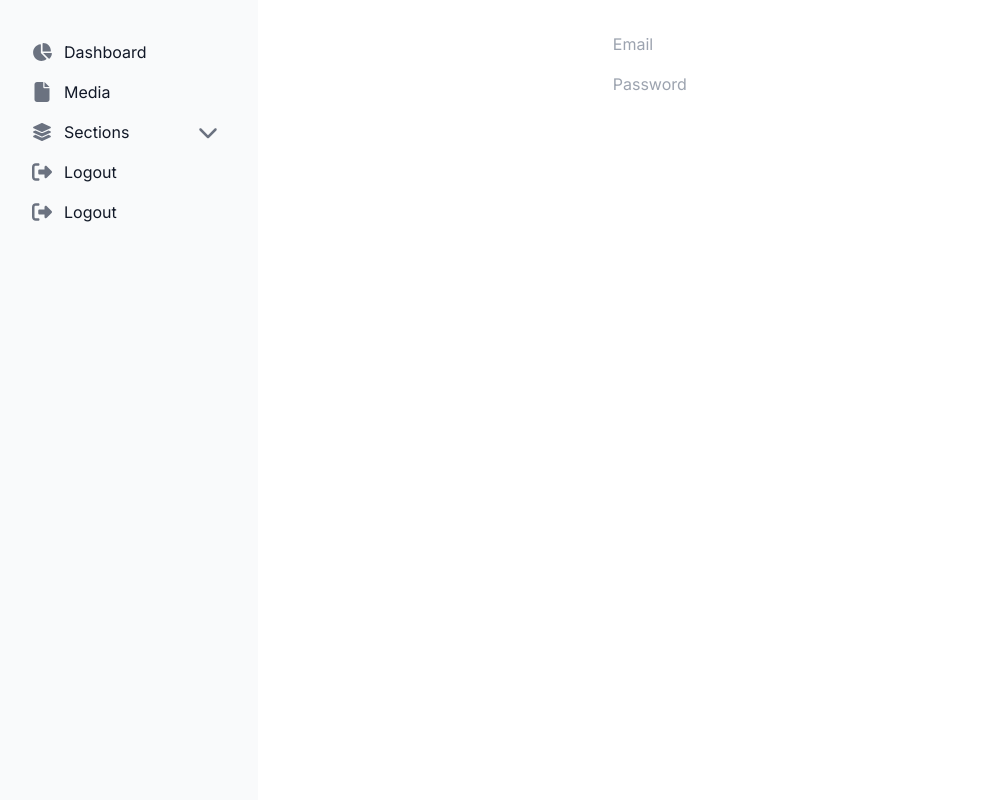
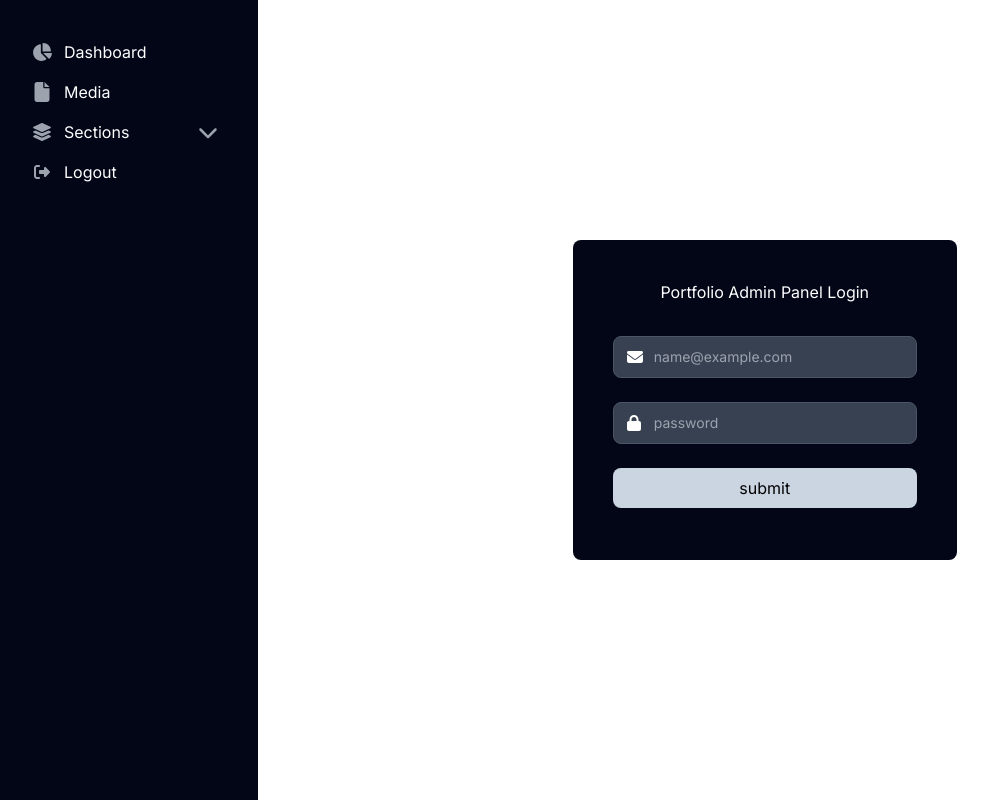
Before and after one commit to arshia-eskandari/portfolio-admin, a Next.js app: page /login in a window 1280 px wide. Shown: the whole page, without its empty margins (8-996 px from the left). Built offline with nearby package versions, Linux system fonts and the light colour scheme.

Commit message:
redesign

```diff
--- a/src/app/globals.css
+++ b/src/app/globals.css
@@ -26,8 +26,6 @@ body {
   text-rendering: optimizeSpeed;
   line-height: 1.5;
   font-family: "Inter", sans-serif;
-  background-color: white;
-  color: white;
 }
 
 a:not([class]) {
@@ -61,22 +59,10 @@ select {
   }
 }
 
-.dropdown-button:focus + .dropdown-menu {
-  display: block; /* Show the dropdown menu when the button is focused */
+input:-webkit-autofill,
+input:-webkit-autofill:hover,
+input:-webkit-autofill:focus,
+input:-webkit-autofill:active {
+    transition: background-color 5000s ease-in-out 0s;
+    -webkit-text-fill-color: white !important;
 }
-
-.hiddenTransition {
-  transition:
-    visibility 0s linear 0.5s,
-    opacity 0.5s linear;
-  opacity: 0;
-  visibility: hidden;
-}
-
-.visibleTransition {
-  transition:
-    visibility 0s linear 0s,
-    opacity 0.5s linear;
-  opacity: 1;
-  visibility: visible;
-}
--- a/src/app/login/loginAction.ts
+++ b/src/app/login/loginAction.ts
@@ -11,12 +11,14 @@ interface LoginErrors {
 
 export const login = async (
   _: LoginErrors,
-  formData: FormData
+  formData: FormData,
 ): Promise<LoginErrors> => {
   const email = formData.get("email")?.valueOf();
   const password = formData.get("password")?.valueOf();
 
   const result = loginValidationSchema.safeParse({ email, password });
+
+  console.log({ result: JSON.stringify(result), email, password });
 
   if (result.success) {
     return { success: true };
--- a/src/app/login/page.tsx
+++ b/src/app/login/page.tsx
@@ -1,52 +1,41 @@
-"use client"
+"use client";
 import React from "react";
 import { loginValidationSchema } from "./loginValidationSchema";
 import { useFormState } from "react-dom";
 import FieldError from "@/components/FieldError/FieldError";
 import { login } from "./loginAction";
+import Button from "@/components/Button/Button";
+import TextInput from "@/components/TextInput/TextInput";
 
 export default function Login() {
   const [state, formAction] = useFormState(login, { success: false });
   return (
-    <form action={formAction} className="p-4 max-w-sm mx-auto">
-      <label className="input input-bordered flex items-center gap-2 mb-4">
-        <svg
-          xmlns="http://www.w3.org/2000/svg"
-          viewBox="0 0 16 16"
-          fill="currentColor"
-          className="w-4 h-4 opacity-70"
-        >
-          <path d="M8 8a3 3 0 1 0 0-6 3 3 0 0 0 0 6ZM12.735 14c.618 0 1.093-.561.872-1.139a6.002 6.002 0 0 0-11.215 0c-.22.578.254 1.139.872 1.139h9.47Z" />
-        </svg>
-        <input type="email" className="grow" placeholder="Email" name="email" />
-      </label>
-      <FieldError errors={state?.errors?.email} />
-
-      <label className="input input-bordered flex items-center gap-2 mb-4">
-        <svg
-          xmlns="http://www.w3.org/2000/svg"
-          viewBox="0 0 16 16"
-          fill="currentColor"
-          className="w-4 h-4 opacity-70"
-        >
-          <path
-            fillRule="evenodd"
-            d="M14 6a4 4 0 0 1-4.899 3.899l-1.955 1.955a.5.5 0 0 1-.353.146H5v1.5a.5.5 0 0 1-.5.5h-2a.5.5 0 0 1-.5-.5v-2.293a.5.5 0 0 1 .146-.353l3.955-3.955A4 4 0 1 1 14 6Zm-4-2a.75.75 0 0 0 0 1.5.5.5 0 0 1 .5.5.75.75 0 0 0 1.5 0 2 2 0 0 0-2-2Z"
-            clipRule="evenodd"
-          />
-        </svg>
-        <input
+    <div className="flex h-full w-full justify-center">
+      <form
+        action={formAction}
+        className="h-80 w-96 max-w-sm self-center rounded-lg bg-slate-950 p-10"
+      >
+        <h1 className="pb-8 text-center text-white">
+          Portfolio Admin Panel Login
+        </h1>
+        <TextInput
+          name="email"
+          type="email"
+          containerClassName={state?.errors?.email ? "mb-2" : ""}
+        />
+        <FieldError errors={state?.errors?.email} />
+        <TextInput
+          name="password"
           type="password"
-          className="grow"
-          placeholder="Password"
-          name="password"
+          containerClassName={state?.errors?.password ? "mb-2" : ""}
         />
-      </label>
-      <FieldError errors={state?.errors?.password} />
-
-      <button type="submit" className="btn btn-outline">
-        Submit
-      </button>
-    </form>
+        <FieldError errors={state?.errors?.password} />
+        <Button
+          type="submit"
+          text="submit"
+          className="justify-center bg-slate-300 !text-black hover:bg-slate-100"
+        />
+      </form>
+    </div>
   );
 }
--- /dev/null
+++ b/src/app/skills/page.tsx
@@ -0,0 +1,7 @@
+export default function Skills() {
+  return (
+    <div>
+      <h1>Skills</h1>
+    </div>
+  );
+}
--- a/src/components/Button/Button.tsx
+++ b/src/components/Button/Button.tsx
@@ -1,4 +1,4 @@
-"use client"
+"use client";
 import { IconDefinition } from "@fortawesome/free-solid-svg-icons";
 import { FontAwesomeIcon } from "@fortawesome/react-fontawesome";
 import { FC } from "react";
@@ -6,24 +6,36 @@ import { FC } from "react";
 interface IButtonProp {
   text: string;
   icon?: IconDefinition;
-  textAlign?: "left" | "center" | "right";
-  onClick: () => void;
+  className?: string;
+  type?: "submit" | "reset";
+  onClick?: () => void;
 }
 
-const Button: FC<IButtonProp> = ({ text, icon, textAlign, onClick }) => {
+const Button: FC<IButtonProp> = ({
+  text,
+  icon,
+  className = "justify-start",
+  type,
+  onClick,
+}) => {
   return (
     <>
-      <button
-        onClick={onClick}
-        className={`dropdown-button w-full flex items-center justify-${textAlign} p-2 text-gray-900 rounded-lg dark:text-white hover:bg-gray-100 dark:hover:bg-gray-700 group group-hover focus:outline-none`}
+      <button onClick={onClick} type={type} className="w-full dropdown-button">
+        <div
+          className={`group-hover group flex w-full items-center rounded-lg p-2 text-white hover:bg-gray-700 focus:outline-none ${className}`}
         >
           {icon ? (
             <FontAwesomeIcon
               icon={icon}
-            className="w-5 h-5 text-gray-500 transition duration-75 dark:text-gray-400 group-hover:text-gray-900 dark:group-hover:text-white"
+              className="w-5 text-gray-400 duration-75 h-5transition group-hover:text-white"
             />
           ) : null}
+          {type === "submit" ? (
+            <span>{text}</span>
+          ) : (
             <span className="ms-3">{text}</span>
+          )}
+        </div>
       </button>
     </>
   );
--- a/src/components/DropdownButton/DropdownButton.tsx
+++ b/src/components/DropdownButton/DropdownButton.tsx
@@ -20,41 +20,34 @@ const DropdownButton: FC<IDropdownButtonProp> = ({
     <>
       <button
         onClick={() => setDropdownOpen(!dropdownOpen)}
-        className="dropdown-button w-full flex items-center justify-between p-2 text-gray-900 rounded-lg dark:text-white hover:bg-gray-100 dark:hover:bg-gray-700 group group-hover focus:outline-none"
+        className="dropdown-button w-full flex items-center justify-between p-2 rounded-lg text-white hover:bg-gray-700 group group-hover focus:outline-none"
       >
         <div className="flex items-center">
           {icon ? (
             <FontAwesomeIcon
               icon={icon}
-              className="w-5 h-5 text-gray-500 transition duration-75 dark:text-gray-400 group-hover:text-gray-900 dark:group-hover:text-white"
+              className="w-5 h-5 text-g transition duration-75 text-gray-400 group-hover:text-white"
             />
           ) : null}
           <span className="ms-3">{text}</span>
         </div>
         <FontAwesomeIcon
           icon={faChevronDown}
-          className={`w-5 h-5 text-gray-500 transition duration-75 dark:text-gray-400 group-hover:text-gray-900 dark:group-hover:text-white ${
+          className={`w-5 h-5 transition duration-75 text-gray-400 group-hover:text-white ${
             dropdownOpen
               ? "transition-transform duration-500 rotate-180"
               : "transition-transform duration-500 rotate-0"
           }`}
         />
       </button>
-      <ul
+      <div
         id="dropdown-items"
         className={`${
           dropdownOpen ? "block" : "hidden"
-        } transition duration-500 py-2 space-y-2`}
+        } transition duration-500 py-2 space-y-2 pl-6`}
       >
-        {dropdownItems.map((item, i) => (
-          <li
-            className="flex items-center w-full ps-4 text-gray-900 transition duration-75 rounded-lg pl-11 group hover:bg-gray-100 dark:text-white dark:hover:bg-gray-700"
-            key={i}
-          >
-            {item}
-          </li>
-        ))}
-      </ul>
+        {dropdownItems.map((item, i) => item)}
+      </div>
     </>
   );
 };
--- a/src/components/FieldError/FieldError.tsx
+++ b/src/components/FieldError/FieldError.tsx
@@ -8,13 +8,13 @@ const FieldError: FC<IFieldErrors> = ({ errors }) => {
   if (!errors) return null;
 
   return (
-    <div className="p-2">
-      {errors.map((error, i) => (
-        <p className="text-tiny text-red-400 list-item" key={error + i}>
-          {error}
+    <>
+      {errors?.map((error) => (
+        <p className="mb-4 text-sm text-red-600 dark:text-red-500" key={error}>
+          <span className="font-medium">{error}</span>
         </p>
       ))}
-    </div>
+    </>
   );
 };
 
--- a/src/components/Link/Link.tsx
+++ b/src/components/Link/Link.tsx
@@ -15,17 +15,16 @@ const SidebarLink: FC<ISidebarLinksProp> = ({
   href = "/not-found",
 }) => {
   return (
-    <Link
-      href={href}
-      className="flex items-center p-2 text-gray-900 rounded-lg dark:text-white hover:bg-gray-100 dark:hover:bg-gray-700 group group-hover"
-    >
+    <Link href={href}>
+      <div className="flex items-center p-2 rounded-lg text-white hover:bg-gray-700 group group-hover">
         {icon ? (
           <FontAwesomeIcon
             icon={icon}
-          className="w-5 h-5 text-gray-500 transition duration-75 dark:text-gray-400 group-hover:text-gray-900 dark:group-hover:text-white"
+            className="w-5 h-5 transition duration-75 text-gray-400 group-hover:text-white"
           />
         ) : null}
         <span className="ms-3">{text}</span>
+      </div>
     </Link>
   );
 };
--- a/src/components/Sidebar/Sidebar.tsx
+++ b/src/components/Sidebar/Sidebar.tsx
@@ -17,8 +17,8 @@ import Button from "../Button/Button";
 const Sidebar = () => {
   return (
     <div
-      id="default-sidebar"
-      className="h-screen w-80 overflow-y-auto bg-gray-50 dark:bg-slate-900 p-8"
+      id="sidebar"
+      className="h-screen w-80 overflow-y-auto bg-slate-950 p-8"
       aria-label="Sidebar"
     >
       <Link href="/" text="Dashboard" icon={faPieChart} />
@@ -27,12 +27,7 @@ const Sidebar = () => {
         text="Sections"
         icon={faLayerGroup}
         dropdownItems={[
-          <Link
-            href="/hero"
-            text="Hero"
-            icon={faStar}
-            key={"hero-section"}
-          />,
+          <Link href="/hero" text="Hero" icon={faStar} key={"hero-section"} />,
           <Link
             href="/about"
             text="About"
@@ -59,8 +54,13 @@ const Sidebar = () => {
           />,
         ]}
       />
-      <Link href="/login" text="Logout" icon={faRightFromBracket} />
-      <Button onClick={() => {}}  text="Logout" icon={faRightFromBracket} textAlign="left"/>
+      <Button
+        onClick={() => {
+          console.log("clicked");
+        }}
+        text="Logout"
+        icon={faRightFromBracket}
+      />
     </div>
   );
 };
--- /dev/null
+++ b/src/components/TextInput/TextInput.tsx
@@ -0,0 +1,32 @@
+import { faEnvelope, faLock } from "@fortawesome/free-solid-svg-icons";
+import { FontAwesomeIcon } from "@fortawesome/react-fontawesome";
+import { FC } from "react";
+
+interface ITextInputProps {
+  type: "email" | "password" | "text";
+  name: string;
+  containerClassName?: string;
+}
+
+const TextInput: FC<ITextInputProps> = ({ type, name, containerClassName }) => {
+  return (
+    <div className={`relative mb-6 ${containerClassName}`}>
+      {type !== "text" ? (
+        <div className="pointer-events-none absolute inset-y-0 start-0 flex items-center ps-3.5">
+          <FontAwesomeIcon
+            icon={type === "email" ? faEnvelope : faLock}
+            color="white"
+          />
+        </div>
+      ) : undefined}
+      <input
+        name={name}
+        type={type}
+        className={`block w-full rounded-lg border border-gray-600 bg-gray-700 p-2.5 ps-10 text-sm text-white placeholder-gray-400 outline-none`}
+        placeholder={type === "email" ? "name@example.com" : "password"}
+      />
+    </div>
+  );
+};
+
+export default TextInput;
```
Also changed, not shown: src/app/page.tsx (+1 -14 lines). Lines whose indentation alone changed are shown as unchanged.
